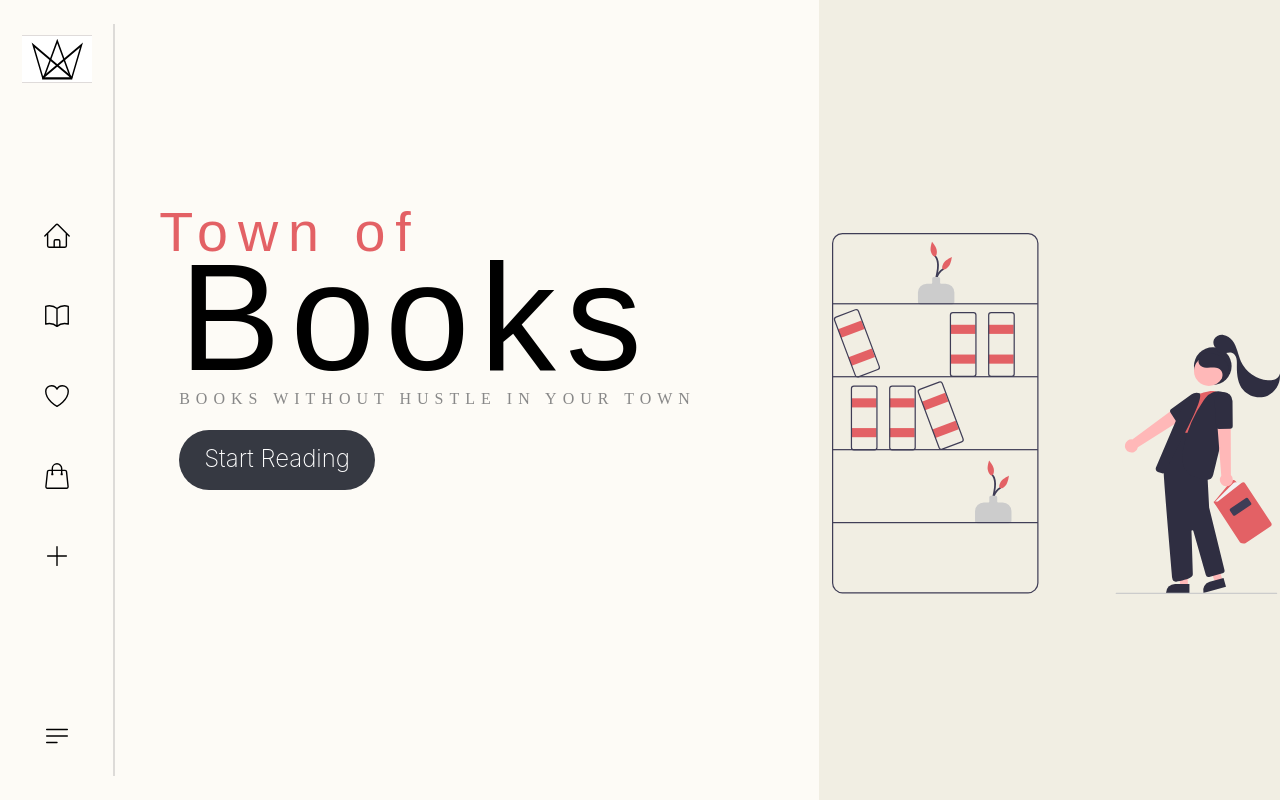
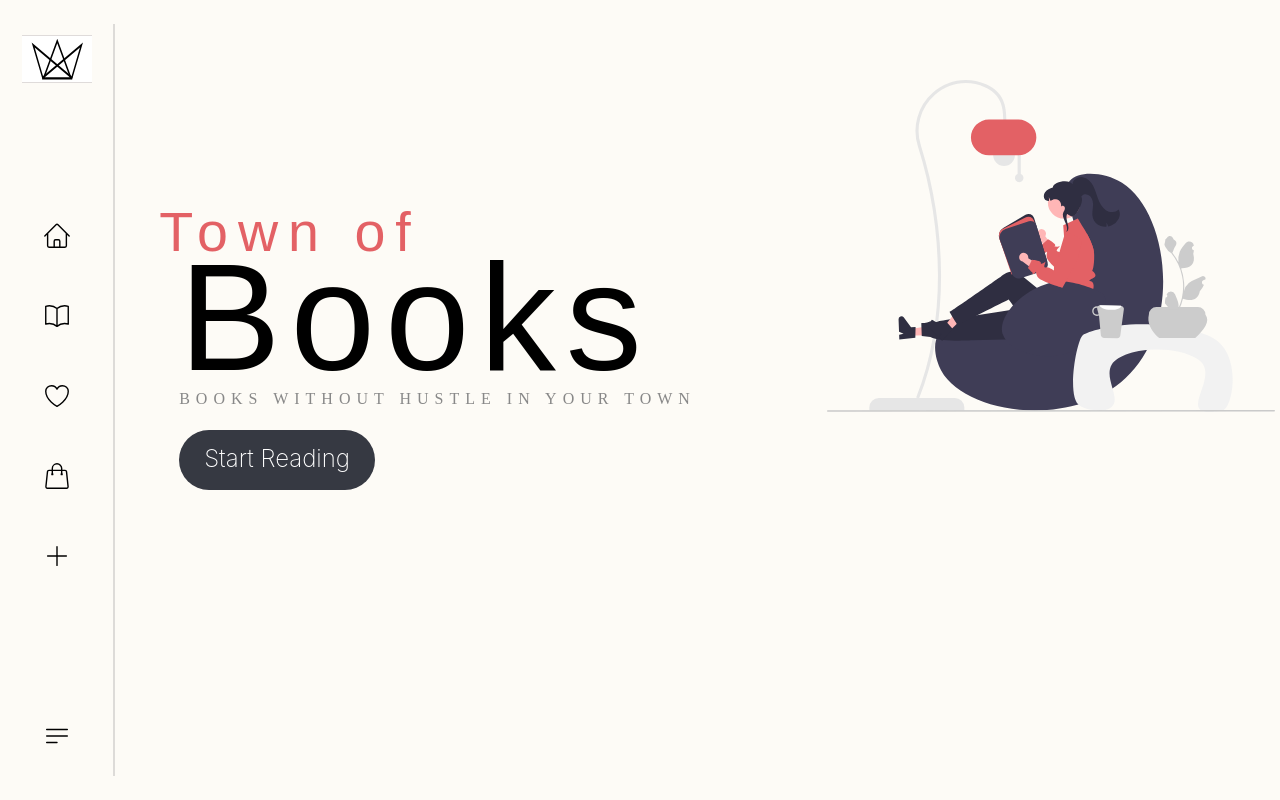
Before and after one commit to SurajjBhardwaj/Major-project-Book-, a Next.js app: page / in a window 1280 px wide. Built offline with nearby package versions, Linux system fonts and the light colour scheme.

Commit message:
red color from navbar is removed  3

```diff
--- a/Component/Home.js
+++ b/Component/Home.js
@@ -39,9 +39,9 @@ function Home(){
                        </div>
 
 
-                       <div className={styles.slider}>
-                          <AutoSlider />
-                       </div>
+                       {/* <div className={styles.slider}> */}
+                          <AutoSlider  className={styles.slider}/>
+                       {/* </div> */}
          </div>
 
 
--- a/Component/autoSlider.js
+++ b/Component/autoSlider.js
@@ -19,7 +19,7 @@ function AutoSlider(){
       slidesPerView={1}
       loop={true}
       autoplay={{
-        delay:2000
+        delay:1000
       }}
     >
 
--- a/styles/Pages/home.module.scss
+++ b/styles/Pages/home.module.scss
@@ -28,9 +28,19 @@
 
     }
     .slider{
-        grid-column: 2/span 1;
-        grid-row: 1/span 1;
-        background-color:$color-primary;
+      grid-column: 2/span 1;
+      grid-row: 1/span 1;
+      background-color:$color-primary;
+      // background-color: red;
+      // position: absolute;
+
+      // top:40%;
+      // left:40%;
+      // transform: translate(-50% , -50%);
+       align-items: center;
+          justify-content: center;
+
+
     }
 }
 
```
Also changed, not shown: styles/component/favBook.module.scss (+20 -2 lines).
